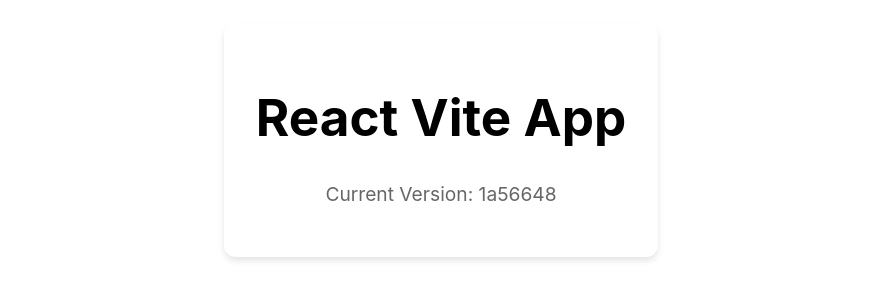
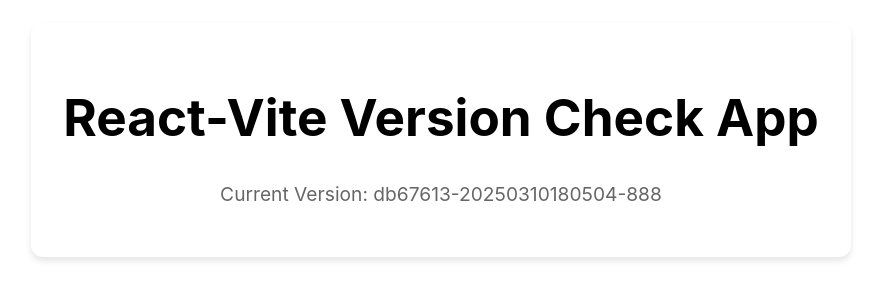
Before and after one commit to PankajBaliyan/react-vite-version-check, a React (Vite) app: page / in a window 1280 px wide. Shown: the part 292-592 px from the top of the page, without its empty margins (199-1080 px from the left). Built offline with nearby package versions, Linux system fonts and the light colour scheme.

Commit message:
Remove deploymentSetup.js as version handling is streamlined.

```diff
--- a/package.json
+++ b/package.json
@@ -6,6 +6,7 @@
   "scripts": {
     "dev": "vite",
     "build": "npm run increment-version && vite build",
+    "build:ci": "npm run increment-version && vite build",
     "preview": "vite preview",
     "increment-version": "node scripts/incrementVersion.js",
     "lint": "eslint ."
--- a/public/version.json
+++ b/public/version.json
@@ -1,3 +1,3 @@
 {
-  "version": "1a56648"
+  "version": "db67613-20250310180504-888"
 }
--- a/src/App.jsx
+++ b/src/App.jsx
@@ -70,7 +70,7 @@
   return (
     <div className="App">
       <div className="version-container">
-        <h1>React Vite App</h1>
+        <h1>React-Vite Version Check App</h1>
         {loading ? (
           <p className="version-text">Loading version...</p>
         ) : (
```
Also changed, not shown: scripts/incrementVersion.js (+13 -4 lines).
